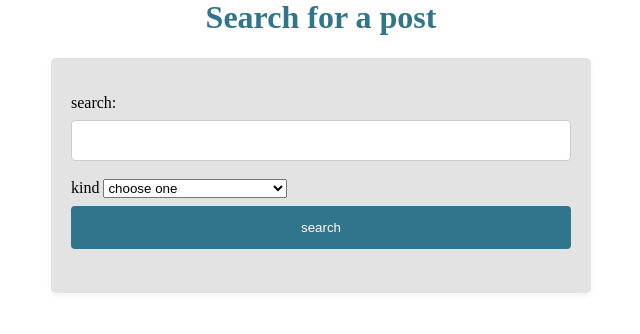
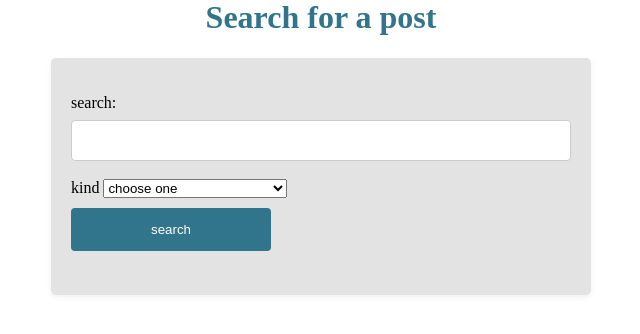
Before and after one commit to nkd03/Wendy-Works, a Flask app: page /search/ in a window 1280 px wide. Shown: the part 155-489 px from the top of the page, without its empty margins (319-959 px from the left). Run offline with Flask 3, Linux system fonts and the light colour scheme.

Commit message:
Some changes to the CSS

```diff
--- a/static/style.css
+++ b/static/style.css
@@ -250,3 +250,8 @@ li {
     height: 300px;
     overflow-y: auto; /* Allows vertical scrolling */
 }
+
+.searchform input[type= "submit"] {
+    margin-top: 10px;
+    max-width: 40%;
+}
--- a/templates/account_page.html
+++ b/templates/account_page.html
@@ -56,8 +56,8 @@
                 {%endif%}
                 </ul>
             </div>
-            <button type="submit" name="action" value="Update">Update</button>
-            <button type="submit" name="action" value="UploadPhoto">Upload profile photo</button>
+            <button class ="button" type="submit" name="action" value="Update">Update</button>
+            <button class= "button" type="submit" name="action" value="UploadPhoto">Upload Photo</button>
     </form>
     <div>
 </div>
--- a/templates/providers.html
+++ b/templates/providers.html
@@ -2,6 +2,7 @@
 
 {% block main_content %}
 <p>This page will show a list of providers who made a post. This page is ideal for those looking for someone to provide them with a service</p>
+{%if providers%}
 <p>Provider posts matching {{key_phrase}}:</p>
 <body>
 
@@ -30,7 +31,11 @@
 
 
 </table>
+{%else%}
+<h3> There are no matches for your query. </h3>
+
 
 </body>
+{%endif%}
 
 {% endblock %}
--- a/templates/requests.html
+++ b/templates/requests.html
@@ -5,6 +5,7 @@
 <p>This page is displaying all requests for services. This page is for providers looking to give a service</p>
 <p>Request posts matching {{key_phrase}}:</p>
 <body>
+    {%if requests%}
     <table class="posts">
 
             <th>Title</th>
@@ -27,7 +28,9 @@
         </tr>
     {%endfor%}
     </table>
-
+      {%else%}
+      <h3> There are no matches for your query. </h3>
 </body>
+{%endif%}
 
 {% endblock %}
--- a/templates/search.html
+++ b/templates/search.html
@@ -2,7 +2,7 @@
 
 {% block main_content %}
 <h1>{{header}}</h1>
-<div class="form">
+<div class="searchform">
     <form  method="post" action="{{url_for('search')}}">
         <p><label>search: <input type="text" required name="query"></label>
         <label>kind
```
